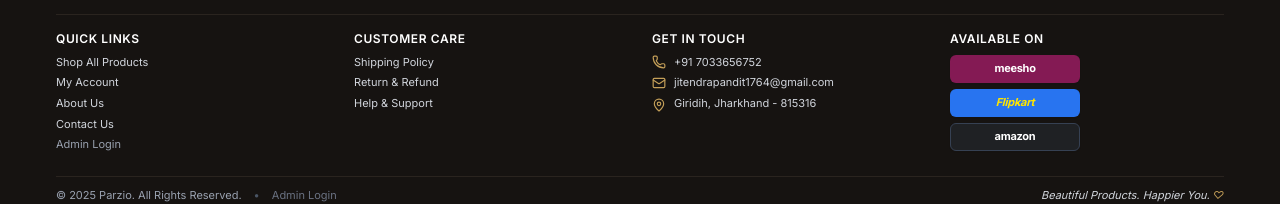
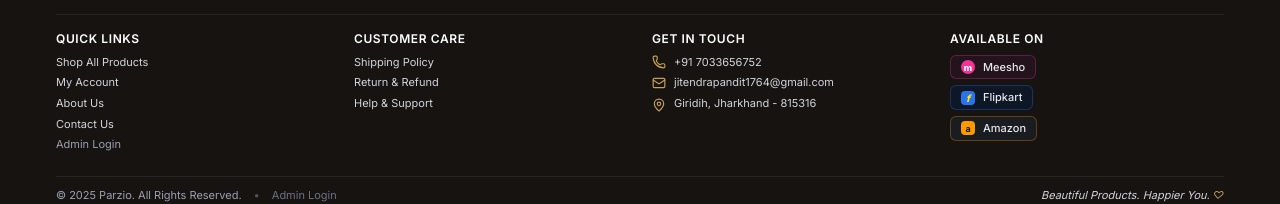
Before and after one commit to biikkkuuuu/parzio, a React (Vite) app: page / in a window 1280 px wide. Shown: the part 1632-1836 px from the top of the page. Built offline with nearby package versions, Linux system fonts and the light colour scheme; no server answers; the database is empty.

Commit message:
Refine Available On buttons with compact size and authentic brand icons for Meesho, Flipkart, and Amazon

```diff
--- a/src/components/Footer.tsx
+++ b/src/components/Footer.tsx
@@ -145,43 +145,46 @@ export const Footer: React.FC<FooterProps> = ({ onSelectCategory, onOpenAtelierO
               </ul>
             </div>
 
-            {/* Column 4: Available On (One-by-one) */}
+            {/* Column 4: Available On (Compact Brand Pills) */}
             <div className="col-span-1">
               <h3 className="text-xs font-semibold text-white mb-1.5 sm:mb-2 uppercase tracking-wider">
                 Available On
               </h3>
-              <div className="flex flex-col gap-1.5 max-w-[130px]">
-                {/* Meesho Official Store Link */}
+              <div className="flex flex-col gap-1.5">
+                {/* Meesho */}
                 <a
                   href="https://www.meesho.com/Parzio?_ms=3.0.1"
                   target="_blank"
                   rel="noopener noreferrer"
-                  className="h-7 px-3 rounded-md bg-[#841a54] hover:bg-[#9e1f64] flex items-center justify-center font-bold text-white text-[11px] tracking-tight shadow-xs transition-all cursor-pointer"
-                  title="Visit Parzio Official Shop on Meesho"
+                  className="inline-flex items-center gap-2 py-1 px-2.5 rounded-md bg-[#22131c] hover:bg-[#321929] border border-[#f43397]/30 hover:border-[#f43397] transition-all text-gray-200 hover:text-white text-[11px] font-medium w-fit cursor-pointer"
+                  title="Shop Parzio on Meesho"
                 >
-                  meesho
+                  <span className="w-3.5 h-3.5 rounded-full bg-[#f43397] flex items-center justify-center text-[9px] font-black text-white leading-none shrink-0">m</span>
+                  <span>Meesho</span>
                 </a>
 
-                {/* Flipkart Badge */}
+                {/* Flipkart */}
                 <a
                   href="https://www.flipkart.com/search?q=Parzio"
                   target="_blank"
                   rel="noopener noreferrer"
-                  className="h-7 px-3 rounded-md bg-[#2874f0] hover:bg-[#1a66e0] flex items-center justify-center font-bold text-[#ffe500] text-[11px] italic tracking-tight shadow-xs transition-all cursor-pointer"
+                  className="inline-flex items-center gap-2 py-1 px-2.5 rounded-md bg-[#0e1726] hover:bg-[#15233a] border border-[#2874f0]/30 hover:border-[#2874f0] transition-all text-gray-200 hover:text-white text-[11px] font-medium w-fit cursor-pointer"
                   title="Shop Parzio on Flipkart"
                 >
-                  Flipkart
+                  <span className="w-3.5 h-3.5 rounded bg-[#2874f0] flex items-center justify-center text-[10px] font-black italic text-[#ffe500] leading-none shrink-0">f</span>
+                  <span>Flipkart</span>
                 </a>
 
-                {/* Amazon Badge */}
+                {/* Amazon */}
                 <a
                   href="https://www.amazon.in/s?k=Parzio"
                   target="_blank"
                   rel="noopener noreferrer"
-                  className="h-7 px-3 rounded-md bg-[#1f2124] hover:bg-[#2d3035] border border-gray-700 flex items-center justify-center font-bold text-white text-[11px] tracking-tight shadow-xs transition-all cursor-pointer"
+                  className="inline-flex items-center gap-2 py-1 px-2.5 rounded-md bg-[#191c20] hover:bg-[#262b32] border border-[#ff9900]/30 hover:border-[#ff9900] transition-all text-gray-200 hover:text-white text-[11px] font-medium w-fit cursor-pointer"
                   title="Shop Parzio on Amazon"
                 >
-                  amazon
+                  <span className="w-3.5 h-3.5 rounded bg-[#ff9900] flex items-center justify-center text-[9px] font-bold text-[#141414] leading-none shrink-0">a</span>
+                  <span>Amazon</span>
                 </a>
               </div>
             </div>
```
